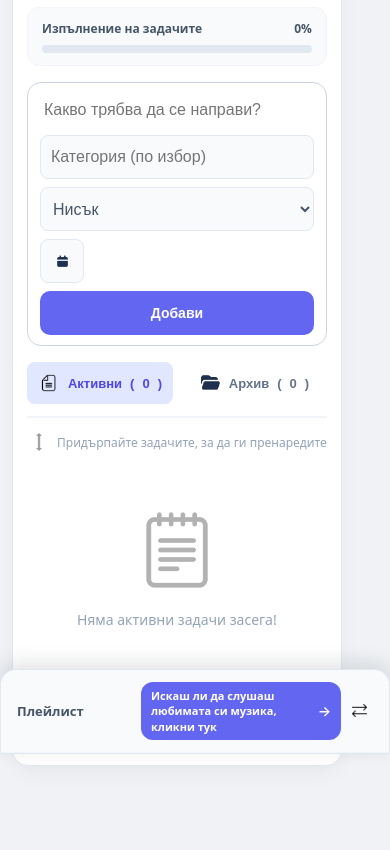
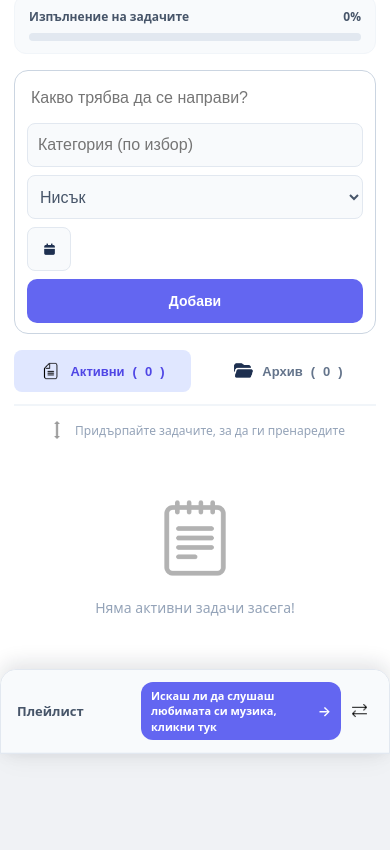
Before and after one commit to Lyuboslava1/TaskFlow, a plain HTML site: page index.html in a window 390 px wide. Shown: the part 90-940 px from the top of the page. Drawn offline with Linux system fonts and the light colour scheme.

Commit message:
Update style.css

```diff
--- a/style.css
+++ b/style.css
@@ -2,6 +2,10 @@
     margin: 0;
     padding: 0;
     box-sizing: border-box;
+}
+
+html {
+    -webkit-text-size-adjust: 100%;
 }
 
 body {
@@ -14,6 +18,10 @@ body {
     justify-content: center;
     align-items: center;
     padding: 30px 20px;
+}
+
+img, iframe {
+    max-width: 100%;
 }
 
 .app-layout {
@@ -31,6 +39,7 @@ body {
 
 .todo-card {
     flex: 1;
+    min-width: 0;
     background: #ffffff;
     border-radius: 20px;
     padding: 32px;
@@ -396,6 +405,7 @@ body {
 .custom-checkbox {
     width: 20px;
     height: 20px;
+    flex-shrink: 0;
     border-radius: 6px;
     border: 2px solid #cbd5e1;
     background: white;
@@ -683,7 +693,7 @@ body {
     position: fixed;
     top: 0;
     left: 0;
-    width: 100vw;
+    width: 100%;
     height: 100vh;
     height: 100dvh;
     background: rgba(15, 23, 42, 0.6);
@@ -703,6 +713,8 @@ body {
     background: #ffffff;
     width: 90%;
     max-width: 420px;
+    max-height: 90dvh;
+    overflow-y: auto;
     border-radius: 16px;
     padding: 24px;
     box-shadow: 0 20px 25px -5px rgba(0, 0, 0, 0.1), 0 8px 10px -6px rgba(0, 0, 0, 0.1);
@@ -1059,9 +1071,16 @@ body {
     text-align: center;
 }
 
+
 @media (max-width: 900px) {
     .app-layout {
         flex-direction: column;
+        align-items: stretch;
+    }
+
+    .todo-card {
+        flex: none;
+        width: 100%;
     }
 
     .music-player {
@@ -1099,19 +1118,23 @@ body {
     }
 }
 
+
 @media (max-width: 600px) {
     body {
-        padding: 12px 12px 84px;
+        padding: 0 0 84px;
         align-items: flex-start;
     }
 
     .app-layout {
-        gap: 16px;
+        gap: 12px;
     }
 
     .todo-card {
         padding: 18px 14px;
-        border-radius: 16px;
+        border-radius: 0;
+        border-left: 0;
+        border-right: 0;
+        min-height: calc(100dvh - 84px);
     }
 
     .header {
@@ -1224,6 +1247,7 @@ body {
     .task-item {
         padding: 10px;
         gap: 6px;
+        flex-wrap: wrap;
     }
 
     .task-meta {
@@ -1232,6 +1256,8 @@ body {
     }
 
     .task-actions {
+        width: 100%;
+        justify-content: flex-end;
         gap: 2px;
     }
 
@@ -1298,6 +1324,7 @@ body {
     }
 }
 
+
 @media (pointer: coarse) {
     .task-item {
         -webkit-user-select: none;
```
